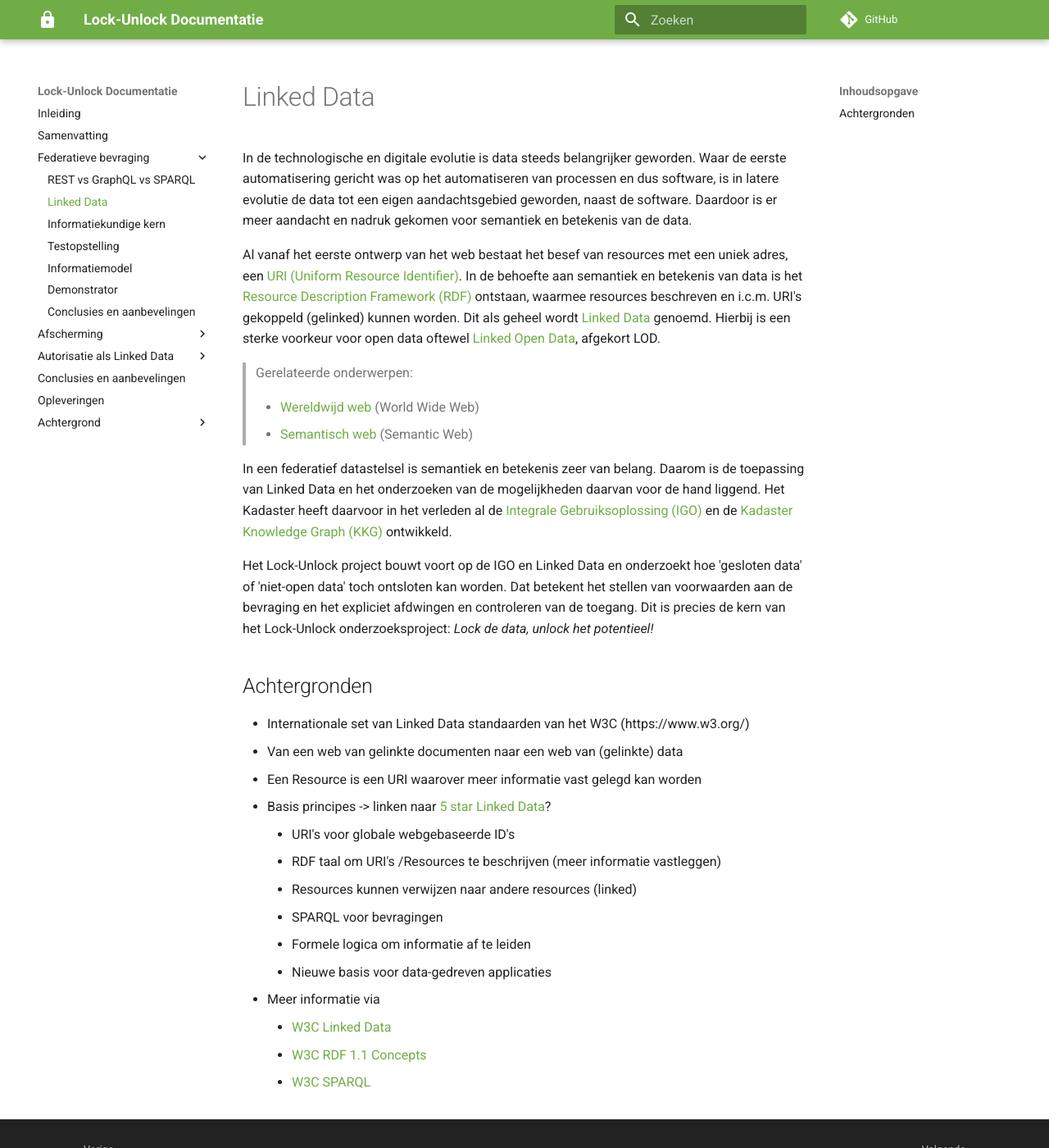
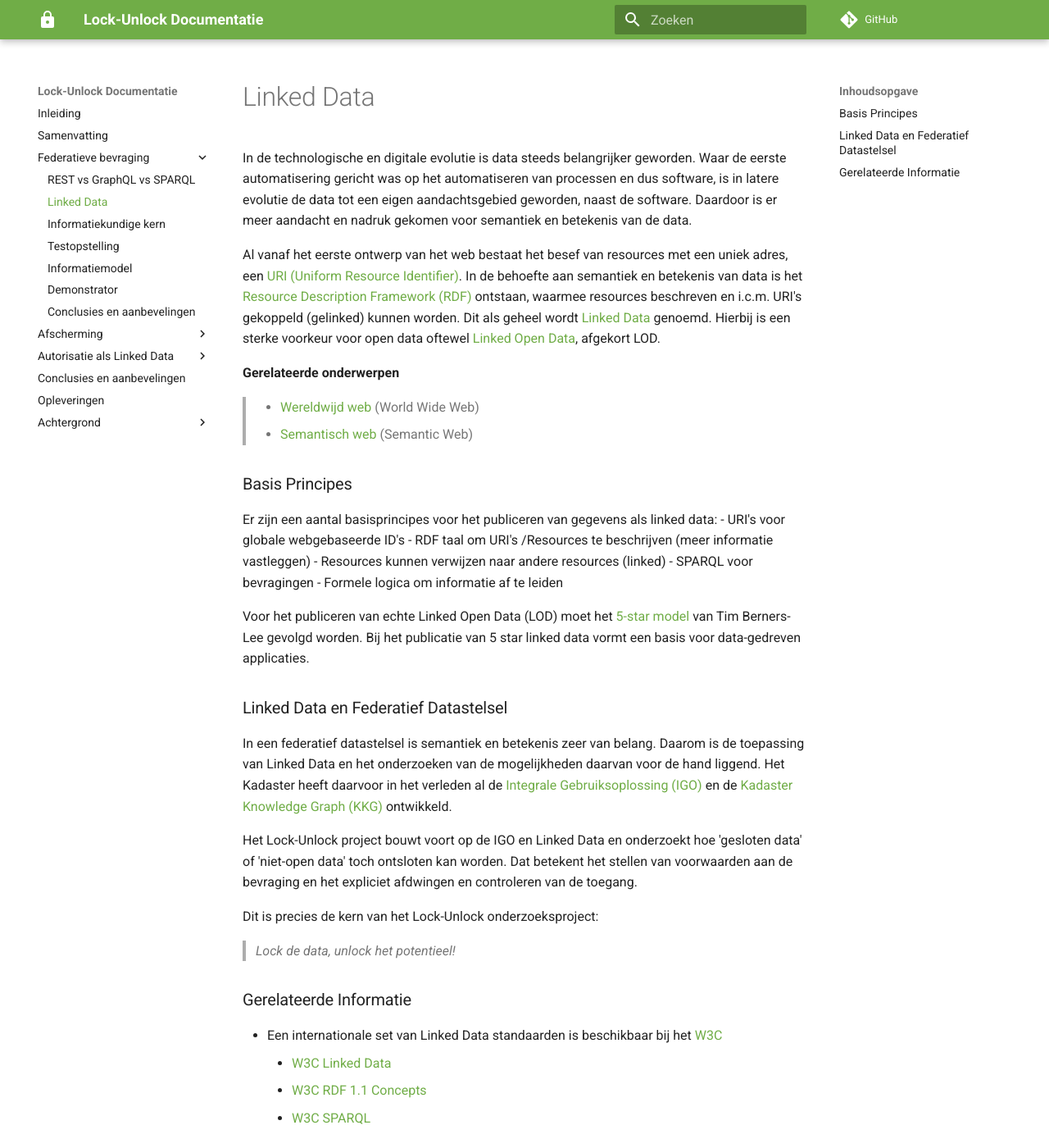
Before and after one commit to kadaster-labs/lock-unlock-docs, an MkDocs documentation site: the page built from docs/federatieve-bevraging/linkeddata.md, in a window 1280 px wide and 1400 px high. Shown: the whole window at 82% size. Built offline with MkDocs 1.6.1 and Material for MkDocs 9.7.7, drawn with Linux system fonts in a browser that asks for light colours; comment, search, counter and statistics services are not loaded.

Commit message:
REVIEW: linked data pagina

```diff
--- a/docs/federatieve-bevraging/linkeddata.md
+++ b/docs/federatieve-bevraging/linkeddata.md
@@ -1,53 +1,38 @@
 ---
 title: Linked Data
 ---
-In de technologische en digitale evolutie is data steeds belangrijker geworden. Waar de eerste
-automatisering gericht was op het automatiseren van processen en dus software, is in latere evolutie
-de data tot een eigen aandachtsgebied geworden, naast de software. Daardoor is er meer aandacht en
-nadruk gekomen voor semantiek en betekenis van de data.
+In de technologische en digitale evolutie is data steeds belangrijker geworden. Waar de eerste automatisering gericht was op het automatiseren van processen en dus software, is in latere evolutie de data tot een eigen aandachtsgebied geworden, naast de software. Daardoor is er meer aandacht en nadruk gekomen voor semantiek en betekenis van de data.
 
-Al vanaf het eerste ontwerp van het web bestaat het besef van resources met een uniek adres, een <a
-href="https://nl.wikipedia.org/wiki/Uniform_resource_identifier" target="_blank">URI (Uniform
-Resource Identifier)</a>. In de behoefte aan semantiek en betekenis van data is het <a
-href="https://nl.wikipedia.org/wiki/Resource_Description_Framework" target="_blank">Resource
-Description Framework (RDF)</a> ontstaan, waarmee resources beschreven en i.c.m. URI's gekoppeld
-(gelinked) kunnen worden.  Dit als geheel wordt <a href="https://nl.wikipedia.org/wiki/Linked_data"
-target="_blank">Linked Data</a> genoemd. Hierbij is een sterke voorkeur voor open data oftewel <a
-href="https://nl.wikipedia.org/wiki/Linked_data#Linked_open_data" target="_blank">Linked Open
-Data</a>, afgekort LOD.
+Al vanaf het eerste ontwerp van het web bestaat het besef van resources met een uniek adres, een <a href="https://nl.wikipedia.org/wiki/Uniform_resource_identifier" target="_blank">URI (Uniform Resource Identifier)</a>. In de behoefte aan semantiek en betekenis van data is het <a
+href="https://nl.wikipedia.org/wiki/Resource_Description_Framework" target="_blank">Resource Description Framework (RDF)</a> ontstaan, waarmee resources beschreven en i.c.m. URI's gekoppeld (gelinked) kunnen worden.  Dit als geheel wordt <a href="https://nl.wikipedia.org/wiki/Linked_data" target="_blank">Linked Data</a> genoemd. Hierbij is een sterke voorkeur voor open data oftewel <a href="https://nl.wikipedia.org/wiki/Linked_data#Linked_open_data" target="_blank">Linked Open Data</a>, afgekort LOD.
 
-> Gerelateerde onderwerpen:
+**Gerelateerde onderwerpen**
 >
-> - <a href="https://nl.wikipedia.org/wiki/Wereldwijd_web" target="_blank">Wereldwijd web</a> (World
+>   - <a href="https://nl.wikipedia.org/wiki/Wereldwijd_web" target="_blank">Wereldwijd web</a> (World
 >   Wide Web)
-> - <a href="https://nl.wikipedia.org/wiki/Semantisch_web" target="_blank">Semantisch web</a>
+>   - <a href="https://nl.wikipedia.org/wiki/Semantisch_web" target="_blank">Semantisch web</a>
 >   (Semantic Web)
 
-In een federatief datastelsel is semantiek en betekenis zeer van belang. Daarom is de toepassing van
-Linked Data en het onderzoeken van de mogelijkheden daarvan voor de hand liggend. Het Kadaster heeft
-daarvoor in het verleden al de <a href="https://labs.kadaster.nl/cases/integralegebruiksoplossing"
-target="_blank">Integrale Gebruiksoplossing (IGO)</a> en de <a
-href="https://labs.kadaster.nl/thema/Knowledge_graph" target="_blank">Kadaster Knowledge Graph
-(KKG)</a> ontwikkeld.
+### Basis Principes
+Er zijn een aantal basisprincipes voor het publiceren van gegevens als linked data:
+- URI's voor globale webgebaseerde ID's
+- RDF taal om URI's /Resources te beschrijven (meer informatie vastleggen)
+- Resources kunnen verwijzen naar andere resources (linked)
+- SPARQL voor bevragingen
+- Formele logica om informatie af te leiden
 
-Het Lock-Unlock project bouwt voort op de IGO en Linked Data en onderzoekt hoe 'gesloten data' of
-'niet-open data' toch ontsloten kan worden. Dat betekent het stellen van voorwaarden aan de
-bevraging en het expliciet afdwingen en controleren van de toegang. Dit is precies de kern van het
-Lock-Unlock onderzoeksproject: _Lock de data, unlock het potentieel!_
+Voor het publiceren van echte Linked Open Data (LOD) moet het [5-star model](https://5stardata.info/en/) van Tim Berners-Lee gevolgd worden. Bij het publicatie van 5 star linked data vormt een basis voor data-gedreven applicaties.
 
-## Achtergronden
+### Linked Data en Federatief Datastelsel
+In een federatief datastelsel is semantiek en betekenis zeer van belang. Daarom is de toepassing van Linked Data en het onderzoeken van de mogelijkheden daarvan voor de hand liggend. Het Kadaster heeft daarvoor in het verleden al de <a href="https://labs.kadaster.nl/cases/integralegebruiksoplossing" target="_blank">Integrale Gebruiksoplossing (IGO)</a> en de <a href="https://labs.kadaster.nl/thema/Knowledge_graph" target="_blank">Kadaster Knowledge Graph (KKG)</a> ontwikkeld.
 
-- Internationale set van Linked Data standaarden van het W3C (https://www.w3.org/)
-- Van een web van gelinkte documenten naar een web van (gelinkte) data
-- Een Resource is een URI waarover meer informatie vast gelegd kan worden
-- Basis principes -> linken naar [5 star Linked Data](https://www.w3.org/2011/gld/wiki/5_Star_Linked_Data)?
-    - URI's voor globale webgebaseerde ID's
-    - RDF taal om URI's /Resources te beschrijven (meer informatie vastleggen)
-    - Resources kunnen verwijzen naar andere resources (linked)
-    - SPARQL voor bevragingen
-    -  Formele logica om informatie af te leiden
-    - Nieuwe basis voor data-gedreven applicaties
-- Meer informatie via
+Het Lock-Unlock project bouwt voort op de IGO en Linked Data en onderzoekt hoe 'gesloten data' of 'niet-open data' toch ontsloten kan worden. Dat betekent het stellen van voorwaarden aan de bevraging en het expliciet afdwingen en controleren van de toegang.
+
+Dit is precies de kern van het Lock-Unlock onderzoeksproject:
+> _Lock de data, unlock het potentieel!_
+
+### Gerelateerde Informatie
+- Een internationale set van Linked Data standaarden is beschikbaar bij het [W3C](https://www.w3.org/)
     - <a href="https://www.w3.org/wiki/LinkedData" target="_blank">W3C Linked Data</a>
     - <a href="https://www.w3.org/TR/rdf11-concepts/" target="_blank">W3C RDF 1.1 Concepts</a>
     - <a href="https://www.w3.org/TR/sparql11-query/" target="_blank">W3C SPARQL</a>
```
Also changed, not shown: docs/achtergrond/glossary.md (+4 -0 lines), docs/federatieve-bevraging/apis.md (+3 -1 lines).
